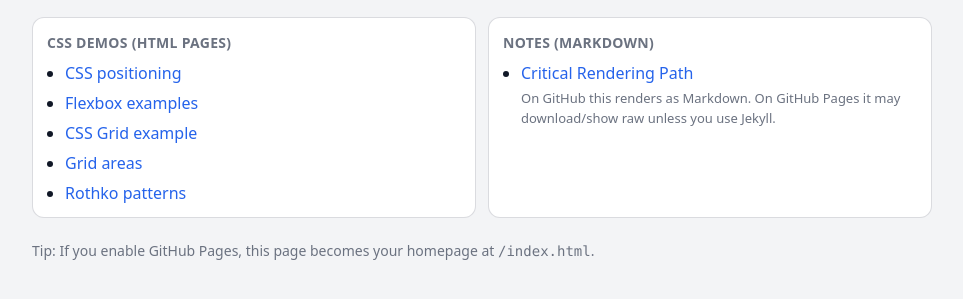
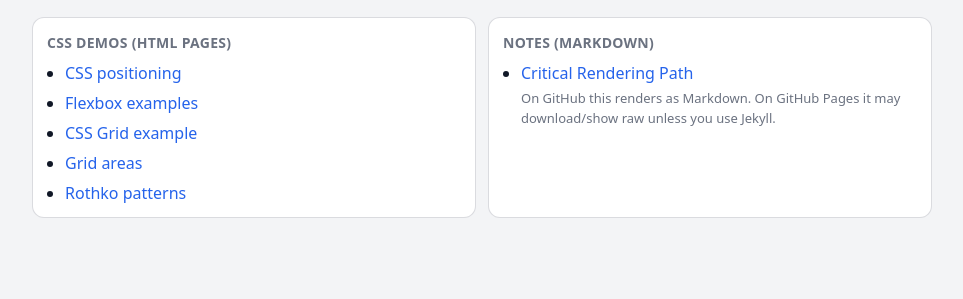
Before and after one commit to reachsatyavs/nodejsclass, a plain HTML site: page index.html in a window 1280 px wide. Shown: the part 109-408 px from the top of the page, without its empty margins (158-1121 px from the left). Drawn offline with Linux system fonts and the light colour scheme.

Commit message:
updated index.html

```diff
--- a/index.html
+++ b/index.html
@@ -119,7 +119,7 @@
           <h2>Notes (Markdown)</h2>
           <ul>
             <li>
-              <a href="./docs/CriticalRenderingPath.md">Critical Rendering Path</a>
+              <a href="https://github.com/reachsatyavs/nodejsclass/blob/main/docs/CriticalRenderingPath.md">Critical Rendering Path</a>
               <div style="color: var(--muted); font-size: 13px; margin-top: 4px">
                 On GitHub this renders as Markdown. On GitHub Pages it may download/show raw unless you use Jekyll.
               </div>
@@ -128,10 +128,6 @@
         </div>
       </section>
 
-      <footer>
-        Tip: If you enable GitHub Pages, this page becomes your homepage at
-        <code>/index.html</code>.
-      </footer>
     </div>
   </body>
 </html>
```
